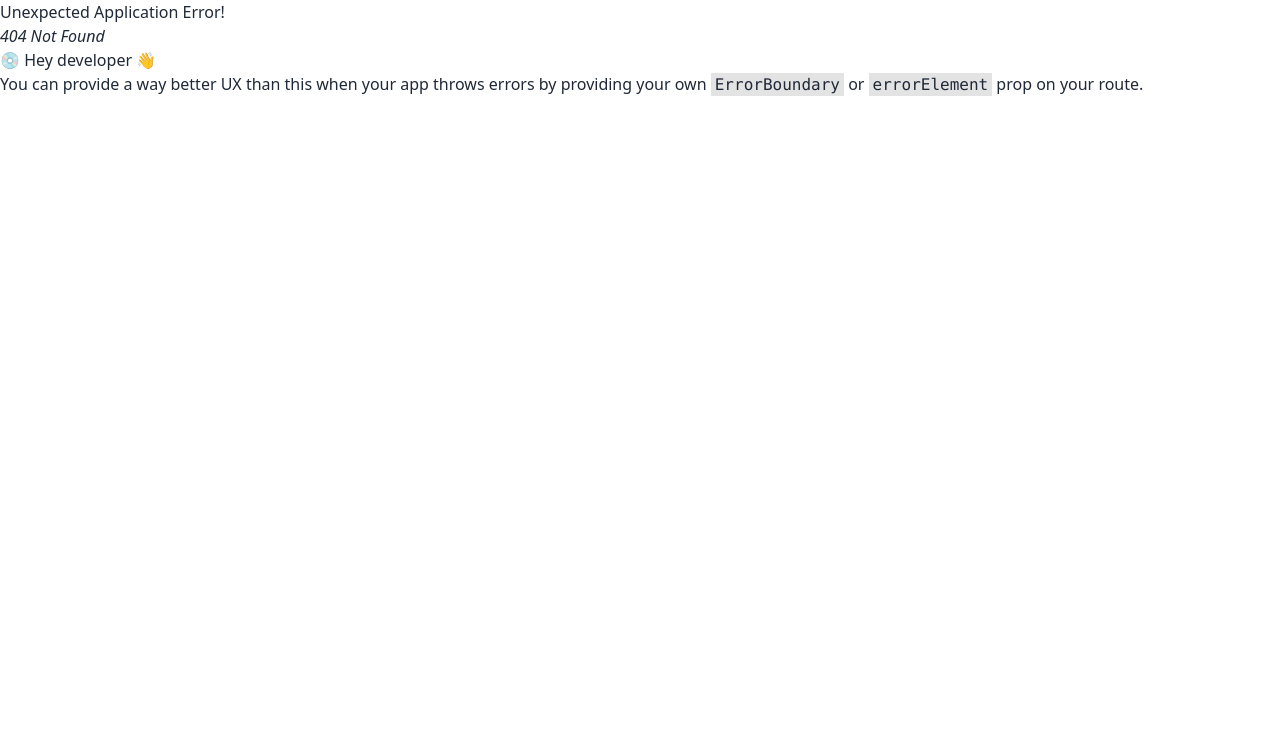
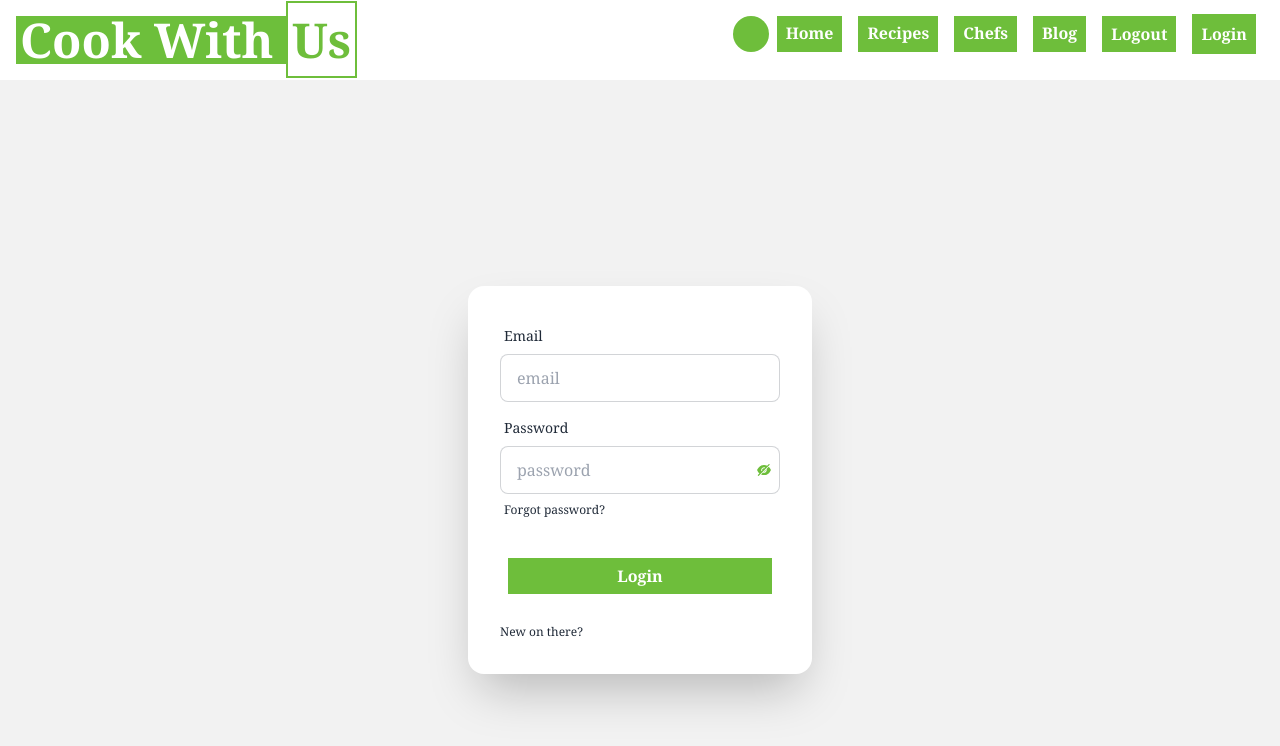
Before and after one commit to golam-kibriya123/cook-with-us-client, a React (Vite) app: page /login in a window 1280 px wide. Before the commit this address had no page. Shown: the top 746 px of the page. Built offline with nearby package versions, Linux system fonts and the light colour scheme; no server answers.

Commit message:
added login auth

```diff
--- /dev/null
+++ b/src/components/Login/Login.jsx
@@ -0,0 +1,58 @@
+import React, { useState } from 'react';
+import { Link } from 'react-router-dom';
+import { AiFillEye, AiFillEyeInvisible } from 'react-icons/ai';
+
+const Login = () => {
+
+    const [passwordHide, setPasswordHide] = useState(true);
+    const showHide = () => {
+        setPasswordHide(!passwordHide)
+    };
+
+    const handleLogin = (event) => {
+        event.preventDefault();
+
+
+    }
+
+    return (
+        <div>
+            <div className="hero min-h-screen bg-base-200">
+                <div className="hero-content flex-col lg:flex-row-reverse">
+
+                    <div className="card flex-shrink-0 w-full max-w-sm shadow-2xl bg-base-100">
+                        <form className="card-body" onSubmit={handleLogin}>
+                            <div className="form-control">
+                                <label className="label">
+                                    <span className="label-text">Email</span>
+                                </label>
+                                <input type="email" placeholder="email" name='email' className="input input-bordered" required />
+                            </div>
+                            <div className="form-control">
+                                <label className="label relative">
+                                    <span className="label-text">Password</span>
+                                    <AiFillEyeInvisible onClick={showHide} className={`absolute -bottom-8  right-2 font-semibold ${passwordHide ? '' : 'hidden'} text-[#6ebe3b]`} />
+
+                                    <AiFillEye onClick={showHide} className={`absolute -bottom-8  right-2 font-semibold ${passwordHide ? 'hidden' : ''} text-[#6ebe3b]`} />
+
+                                </label>
+                                <input type={`${passwordHide ? 'password' : 'text'}`} placeholder="password" name='password' className="input input-bordered" required />
+                                <label className="label">
+                                    <a href="#" className="label-text-alt link link-hover">Forgot password?</a>
+                                </label>
+                            </div>
+                            <div className="form-control mt-6">
+                                <button className="bg-[#6ebe3b] hover:bg-white text-white hover:text-[#6ebe3b] border border-[#6ebe3b]  px-1 md:px-2 py-1 md:mx-2 mx-1 font-semibold h-9">Login</button>
+                                <Link to="/register" className=' mt-6'>
+                                    <button className="label-text-alt link link-hover">New on there?</button>
+                                </Link>
+                            </div>
+                        </form>
+                    </div>
+                </div>
+            </div>
+        </div>
+    );
+};
+
+export default Login;
--- a/src/components/Main/Main.jsx
+++ b/src/components/Main/Main.jsx
@@ -4,7 +4,7 @@ import { Outlet } from 'react-router-dom';
 
 const Main = () => {
     return (
-        <div className='font-serif max-w-full'>
+        <div className='font-serif '>
             <Header></Header>
             <Outlet></Outlet>
         </div>
--- a/src/components/Nav/Nav.jsx
+++ b/src/components/Nav/Nav.jsx
@@ -24,13 +24,14 @@ const Nav = () => {
                 </div>
 
                 <div className={`nav-links flex flex-row   absolute md:static ${count ? '-top-56' : 'top-20 -left-2'}`}>
-                    <Link to="/home" className='bg-[#6ebe3b] hover:bg-white text-white hover:text-[#6ebe3b] border border-[#6ebe3b]  px-1 md:px-2 py-1 md:mx-2 mx-1 font-semibold h-9'>Home </Link>
+                    <Link to="/" className='bg-[#6ebe3b] hover:bg-white text-white hover:text-[#6ebe3b] border border-[#6ebe3b]  px-1 md:px-2 py-1 md:mx-2 mx-1 font-semibold h-9'>Home</Link>
                     <Link to="/recipes" className='bg-[#6ebe3b] hover:bg-white text-white hover:text-[#6ebe3b] border border-[#6ebe3b]  px-1 md:px-2 py-1 md:mx-2 mx-1 font-semibold h-9'> Recipes </Link>
                     <Link to="/chefs" className='bg-[#6ebe3b] hover:bg-white text-white hover:text-[#6ebe3b] border border-[#6ebe3b]  px-1 md:px-2 py-1 md:mx-2 mx-1 font-semibold h-9'>Chefs </Link>
                     <Link to="/blog" className='bg-[#6ebe3b] hover:bg-white text-white hover:text-[#6ebe3b] border border-[#6ebe3b]  px-1 md:px-2 py-1 md:mx-2 mx-1 font-semibold h-9'>Blog </Link>
                 </div>
                 <div className="login-method ">
                     <button className='bg-[#6ebe3b] hover:bg-white text-white hover:text-[#6ebe3b] border border-[#6ebe3b]   px-2  mx-2 font-semibold h-9'>Logout</button>
+                    <Link to="/login" className='bg-[#6ebe3b] hover:bg-white text-white hover:text-[#6ebe3b] border border-[#6ebe3b]  px-1 md:px-2 py-2 md:mx-2 mx-1 font-semibold '>Login </Link>
 
                 </div>
             </div>
--- /dev/null
+++ b/src/components/Register/Register.jsx
@@ -0,0 +1,11 @@
+import React from 'react';
+
+const Register = () => {
+    return (
+        <div>
+            <h1>Register</h1>
+        </div>
+    );
+};
+
+export default Register;
--- a/src/main.jsx
+++ b/src/main.jsx
@@ -1,15 +1,17 @@
 import React from 'react'
 import ReactDOM from 'react-dom/client'
-import App from './App.jsx'
 import './index.css'
 import {
   createBrowserRouter,
   RouterProvider,
 } from "react-router-dom";
 import router from './routes/routes.jsx';
+import AuthProviders from './providers/AuthProviders/AuthProviders.jsx';
 
 ReactDOM.createRoot(document.getElementById('root')).render(
   <React.StrictMode>
-    <RouterProvider router={router} />
+    <AuthProviders>
+      <RouterProvider router={router} />
+    </AuthProviders>
   </React.StrictMode>,
 )
--- /dev/null
+++ b/src/providers/AuthProviders/AuthProviders.jsx
@@ -0,0 +1,47 @@
+import React, { createContext, useEffect, useState } from 'react';
+import { createUserWithEmailAndPassword, getAuth, onAuthStateChanged, signInWithEmailAndPassword, signOut } from "firebase/auth";
+import app from '../../firebase/firebase.config';
+export const AuthContext = createContext(null);
+const auth = getAuth(app)
+const AuthProviders = ({ children }) => {
+    const [spinner, setSpinner] = useState(true);
+    const [users, setUsers] = useState(null);
+
+    const createUsers = (email, password) => {
+        return createUserWithEmailAndPassword(auth, email, password);
+
+    }
+    const userLogin = (email, password) => {
+        return signInWithEmailAndPassword(auth, email, password);
+    };
+
+    const logOut = () => {
+        return signOut(auth)
+    };
+
+    useEffect(() => {
+        const unSubscribe = onAuthStateChanged(auth, currentUser => {
+            setUsers(currentUser);
+            setSpinner(false)
+        });
+        return () => {
+            unSubscribe();
+        }
+    }, []);
+
+    const authInfo = {
+        users,
+        spinner,
+        createUsers,
+        userLogin,
+        logOut
+    };
+    return (
+        <AuthContext.Provider value={authInfo}>
+            {children}
+        </AuthContext.Provider>
+    )
+
+};
+
+export default AuthProviders;
```
Also changed, not shown: src/routes/routes.jsx (+10 -1 lines).
